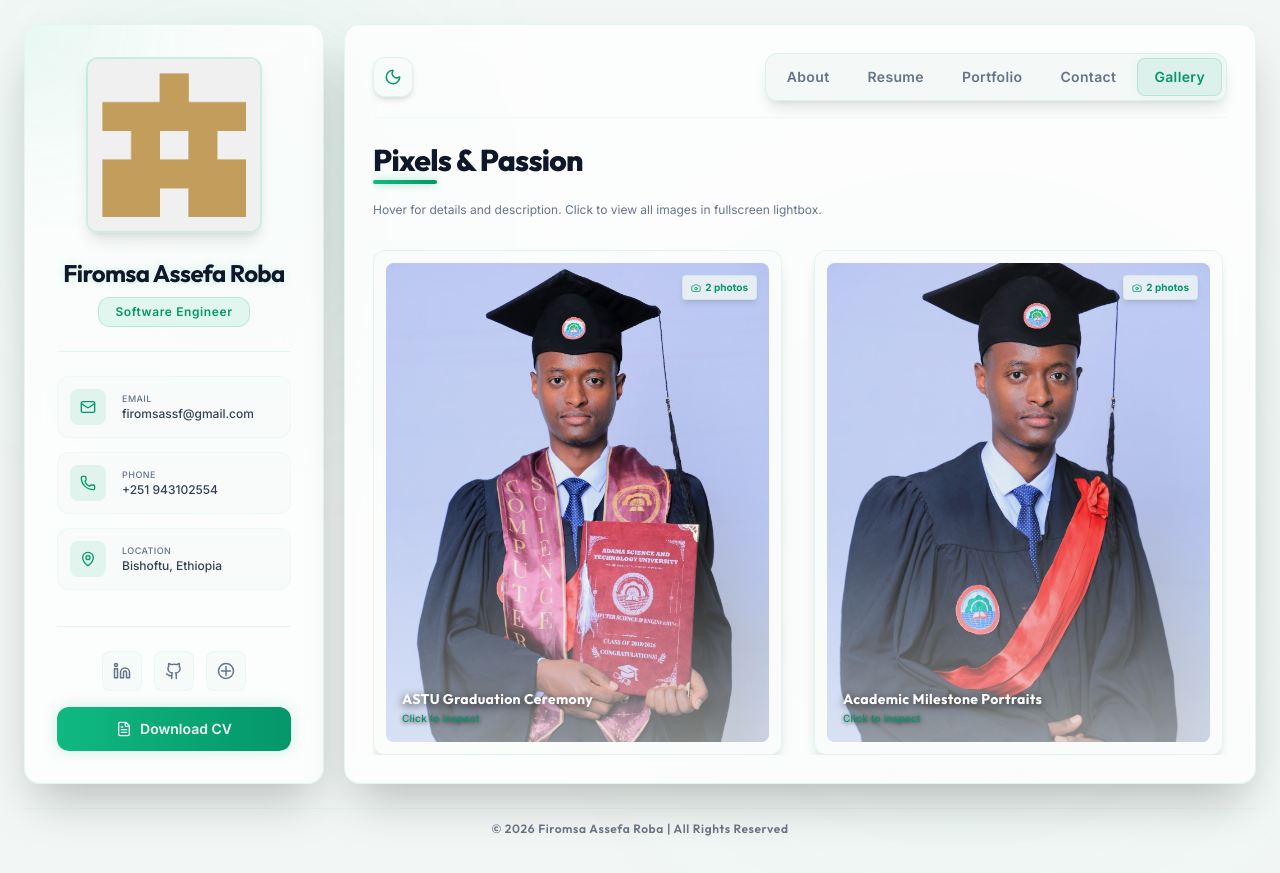
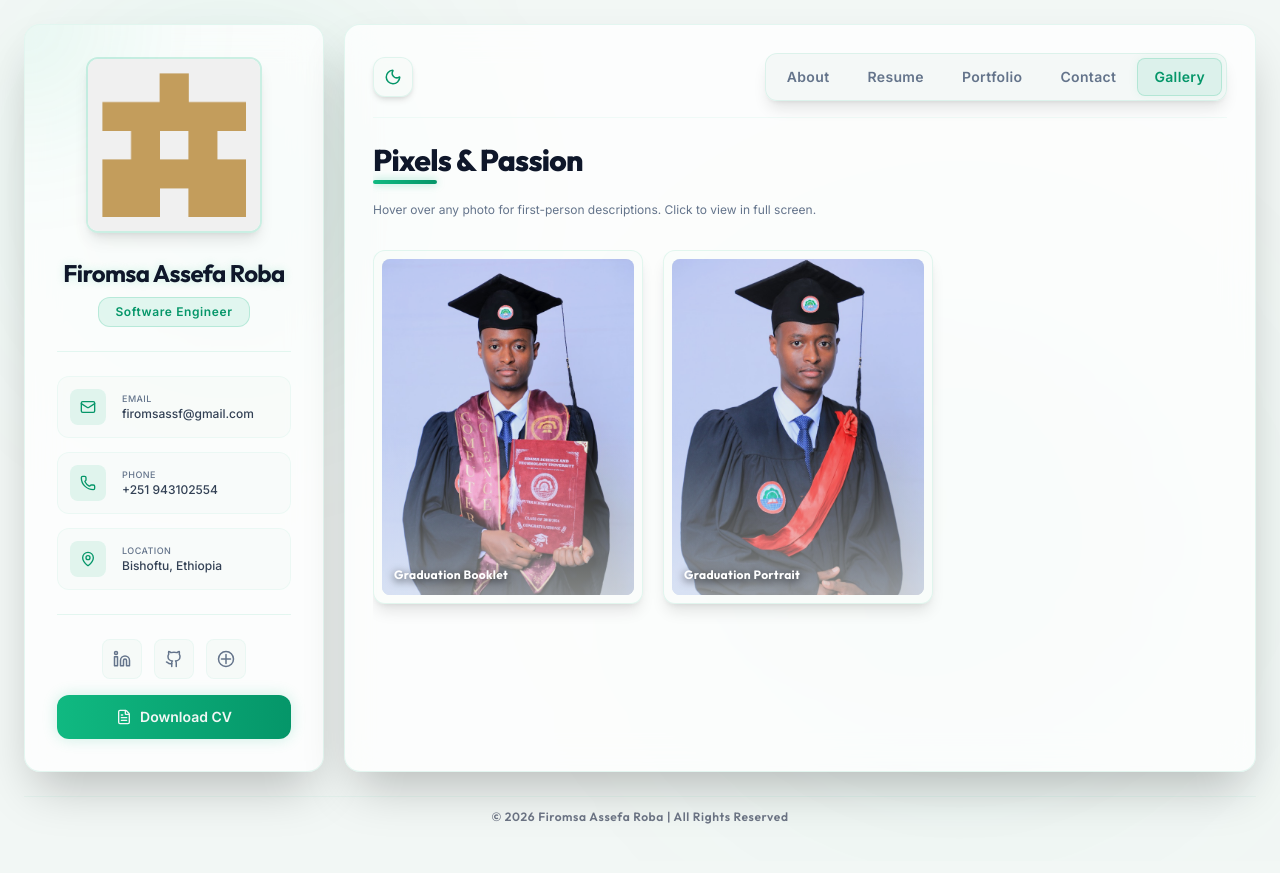
Before and after one commit to firo1919/portfolio-website, a Next.js app: page / in a window 1280 px wide. Both pictures are taken after a click on the tab "Gallery". Built offline with nearby package versions, Linux system fonts and the light colour scheme.

Commit message:
Refactor Gallery: 3-col paginated grid, first-person descriptions, individual photo cards

```diff
--- a/src/components/tabs/GalleryTab.tsx
+++ b/src/components/tabs/GalleryTab.tsx
@@ -4,55 +4,65 @@ import Image from "next/image";
 import { useState, useEffect } from "react";
 import { Camera, Image as ImageIcon, X, ChevronLeft, ChevronRight, Eye } from "lucide-react";
 
-interface GalleryCard {
+interface PhotoItem {
   id: string;
   title: string;
   description: string;
-  images: string[];
+  image: string;
 }
 
 export default function GalleryTab() {
-  const galleryCards: GalleryCard[] = [
+  const photos: PhotoItem[] = [
     {
-      id: "graduation-astu",
-      title: "ASTU Graduation Ceremony",
-      description: "Firomsa Assefa Roba holding the degree booklet at Adama Science and Technology University. Celebrating a milestone achievement in Computer Science and Engineering, Class of 2018/2026.",
-      images: ["/assets/graduation1.jpg", "/assets/graduation2.jpg"],
+      id: "grad-1",
+      title: "Graduation Booklet",
+      description: "I am holding my degree booklet at Adama Science and Technology University. It was a proud moment celebrating the completion of my BSc in Computer Science and Engineering, Class of 2018/2026.",
+      image: "/assets/graduation1.jpg",
     },
     {
-      id: "academic-portrait",
-      title: "Academic Milestone Portraits",
-      description: "Official graduation portraits showcasing academic achievement in Computer Science and Engineering, representing ASTU's commitment to innovation and research.",
-      images: ["/assets/graduation2.jpg", "/assets/graduation1.jpg"],
+      id: "grad-2",
+      title: "Graduation Portrait",
+      description: "My official graduation portrait in my academic gown. This marks the culmination of my hard work and dedication throughout my university years at ASTU.",
+      image: "/assets/graduation2.jpg",
     },
   ];
 
-  const [hoveredCard, setHoveredCard] = useState<GalleryCard | null>(null);
-  const [activeCard, setActiveCard] = useState<GalleryCard | null>(null);
-  const [activeImageIdx, setActiveImageIdx] = useState<number>(0);
+  const pageSize = 12; // 3 columns by 4 rows grid size capacity per page
+  const [currentPage, setCurrentPage] = useState(1);
+  const [hoveredPhoto, setHoveredPhoto] = useState<PhotoItem | null>(null);
+  const [activePhotoIdx, setActivePhotoIdx] = useState<number | null>(null);
   const [imgErrors, setImgErrors] = useState<Record<string, boolean>>({});
 
   const handleImageError = (path: string) => {
     setImgErrors((prev) => ({ ...prev, [path]: true }));
   };
 
+  const totalPages = Math.ceil(photos.length / pageSize);
+  const paginatedPhotos = photos.slice((currentPage - 1) * pageSize, currentPage * pageSize);
+
+  const handlePageChange = (page: number) => {
+    if (page >= 1 && page <= totalPages) {
+      setCurrentPage(page);
+    }
+  };
+
   const handlePrevImage = (e: React.MouseEvent) => {
     e.stopPropagation();
-    if (!activeCard) return;
-    setActiveImageIdx((prev) => (prev === 0 ? activeCard.images.length - 1 : prev - 1));
+    if (activePhotoIdx === null) return;
+    setActivePhotoIdx((prev) => (prev === 0 ? photos.length - 1 : (prev ?? 0) - 1));
   };
 
   const handleNextImage = (e: React.MouseEvent) => {
     e.stopPropagation();
-    if (!activeCard) return;
-    setActiveImageIdx((prev) => (prev === activeCard.images.length - 1 ? 0 : prev + 1));
+    if (activePhotoIdx === null) return;
+    setActivePhotoIdx((prev) => (prev === photos.length - 1 ? 0 : (prev ?? 0) + 1));
   };
 
   // Close lightbox on Escape key press
   useEffect(() => {
     const handleKeyDown = (e: KeyboardEvent) => {
       if (e.key === "Escape") {
-        setActiveCard(null);
+        setActivePhotoIdx(null);
       }
     };
     window.addEventListener("keydown", handleKeyDown);
@@ -68,49 +78,42 @@ export default function GalleryTab() {
           <span className="absolute bottom-[-6px] left-0 w-16 h-1 rounded bg-gradient-to-r from-mint-primary to-mint-secondary shadow-[0_0_8px_rgba(16,185,129,0.4)]" />
         </h1>
         <p className="text-xs text-text-muted mt-2">
-          Hover for details and description. Click to view all images in fullscreen lightbox.
+          Hover over any photo for first-person descriptions. Click to view in full screen.
         </p>
       </section>
 
-      {/* Grid of gallery cards */}
-      <div className="grid grid-cols-1 sm:grid-cols-2 gap-6 md:gap-8">
-        {galleryCards.map((card) => (
+      {/* Grid of gallery photos (3 columns on desktop, max 4 rows = 12 items capacity) */}
+      <div className="grid grid-cols-1 sm:grid-cols-2 md:grid-cols-3 gap-5">
+        {paginatedPhotos.map((photo, idx) => {
+          const absoluteIdx = (currentPage - 1) * pageSize + idx;
+          return (
             <div
-            key={card.id}
-            onMouseEnter={() => setHoveredCard(card)}
-            onMouseLeave={() => setHoveredCard(null)}
-            onClick={() => {
-              setActiveCard(card);
-              setActiveImageIdx(0);
-            }}
-            className="group rounded-xl overflow-hidden border border-mint-primary/10 hover:border-mint-primary/25 bg-bg-base/20 p-3 flex flex-col shadow-lg transition-all duration-300 hover:scale-[1.01] cursor-pointer relative"
+              key={photo.id}
+              onMouseEnter={() => setHoveredPhoto(photo)}
+              onMouseLeave={() => setHoveredPhoto(null)}
+              onClick={() => setActivePhotoIdx(absoluteIdx)}
+              className="group rounded-xl overflow-hidden border border-mint-primary/10 hover:border-mint-primary/25 bg-bg-base/20 p-2 flex flex-col shadow-lg transition-all duration-300 hover:scale-[1.01] cursor-pointer relative"
             >
               {/* Image Preview Frame */}
-            <div className="relative aspect-[4/5] w-full bg-gradient-to-br from-mint-secondary/15 to-bg-base rounded-lg overflow-hidden flex items-center justify-center">
-              {!imgErrors[card.images[0]] ? (
+              <div className="relative aspect-[3/4] w-full bg-gradient-to-br from-mint-secondary/15 to-bg-base rounded-lg overflow-hidden flex items-center justify-center">
+                {!imgErrors[photo.image] ? (
                   <Image
-                  src={card.images[0]}
-                  alt={card.title}
+                    src={photo.image}
+                    alt={photo.title}
                     fill
-                  sizes="(max-width: 640px) 100vw, (max-width: 1024px) 50vw, 33vw"
+                    sizes="(max-width: 768px) 100vw, 300px"
                     className="object-cover transition-transform duration-700 group-hover:scale-105 filter brightness-95 group-hover:brightness-100"
-                  onError={() => handleImageError(card.images[0])}
+                    onError={() => handleImageError(photo.image)}
                   />
                 ) : (
                   <div className="w-full h-full flex flex-col items-center justify-center p-4 text-center gap-1.5">
                     <ImageIcon size={32} className="text-mint-light/40" />
-                  <span className="text-[10px] text-text-muted font-semibold">{card.title}</span>
+                    <span className="text-[10px] text-text-muted font-semibold">{photo.title}</span>
                   </div>
                 )}
 
                 {/* Ambient overlay details */}
                 <div className="absolute inset-0 bg-gradient-to-t from-bg-base/90 via-transparent to-transparent opacity-60 group-hover:opacity-40 transition-opacity duration-300" />
-
-              {/* Floating photos count indicator */}
-              <div className="absolute top-3 right-3 px-2 py-1 rounded bg-bg-base/80 border border-mint-primary/10 flex items-center gap-1 text-[10px] font-bold text-mint-light backdrop-blur-sm shadow-md">
-                <Camera size={10} />
-                <span>{card.images.length} photos</span>
-              </div>
 
                 {/* Eye inspect floating button */}
                 <div className="absolute top-1/2 left-1/2 transform -translate-x-1/2 -translate-y-1/2 w-12 h-12 rounded-full bg-mint-primary/90 text-bg-base flex items-center justify-center shadow-lg opacity-0 scale-75 group-hover:opacity-100 group-hover:scale-100 transition-all duration-300 backdrop-blur-sm">
@@ -118,32 +121,74 @@ export default function GalleryTab() {
                 </div>
 
                 {/* Text label bottom overlay */}
-              <div className="absolute bottom-4 left-4 right-4 z-10">
-                <p className="text-sm font-bold text-white tracking-wide truncate font-heading drop-shadow-[0_2px_4px_rgba(0,0,0,0.8)]">
-                  {card.title}
-                </p>
-                <p className="text-[10px] text-mint-light font-medium tracking-wide mt-0.5 drop-shadow-[0_1px_2px_rgba(0,0,0,0.8)]">
-                  Click to inspect
+                <div className="absolute bottom-3 left-3 right-3 z-10">
+                  <p className="text-xs font-bold text-white tracking-wide truncate font-heading drop-shadow-[0_2px_4px_rgba(0,0,0,0.8)]">
+                    {photo.title}
                   </p>
                 </div>
               </div>
             </div>
-        ))}
+          );
+        })}
       </div>
 
+      {/* Pagination Controls */}
+      {totalPages > 1 && (
+        <div className="flex items-center justify-center gap-2 mt-6 pt-4 border-t border-mint-primary/5">
+          {/* Previous Button */}
+          <button
+            onClick={() => handlePageChange(currentPage - 1)}
+            disabled={currentPage === 1}
+            aria-label="Previous Page"
+            className="w-9 h-9 rounded-lg border border-mint-primary/10 flex items-center justify-center text-text-muted hover:text-mint-light hover:border-mint-primary/35 disabled:opacity-30 disabled:hover:text-text-muted disabled:hover:border-mint-primary/10 cursor-pointer disabled:cursor-not-allowed transition-all duration-300 bg-bg-base/20 hover:bg-bg-base/40"
+          >
+            <ChevronLeft size={16} />
+          </button>
+
+          {/* Page Numbers */}
+          {Array.from({ length: totalPages }, (_, i) => i + 1).map((page) => {
+            const isCurrent = page === currentPage;
+            return (
+              <button
+                key={page}
+                onClick={() => handlePageChange(page)}
+                aria-current={isCurrent ? "page" : undefined}
+                className={`w-9 h-9 rounded-lg font-semibold text-xs tracking-wider transition-all duration-300 cursor-pointer ${
+                  isCurrent
+                    ? "bg-mint-primary/10 text-mint-light border border-mint-primary/35 shadow-[0_0_8px_rgba(16,185,129,0.08)]"
+                    : "bg-bg-base/20 hover:bg-bg-base/40 text-text-muted hover:text-text-body border border-mint-primary/5"
+                }`}
+              >
+                {page}
+              </button>
+            );
+          })}
+
+          {/* Next Button */}
+          <button
+            onClick={() => handlePageChange(currentPage + 1)}
+            disabled={currentPage === totalPages}
+            aria-label="Next Page"
+            className="w-9 h-9 rounded-lg border border-mint-primary/10 flex items-center justify-center text-text-muted hover:text-mint-light hover:border-mint-primary/35 disabled:opacity-30 disabled:hover:text-text-muted disabled:hover:border-mint-primary/10 cursor-pointer disabled:cursor-not-allowed transition-all duration-300 bg-bg-base/20 hover:bg-bg-base/40"
+          >
+            <ChevronRight size={16} />
+          </button>
+        </div>
+      )}
+
       {/* Hover Tooltip Overlay with Image Maximized & Description Right */}
-      {hoveredCard && (
+      {hoveredPhoto && (
         <div className="hidden lg:flex fixed bottom-6 right-6 w-[560px] bg-glass border-glass rounded-xl p-4 shadow-[0_10px_30px_rgba(0,0,0,0.5)] z-40 animate-slideUp gap-4 pointer-events-none">
           {/* Left Side: Maximized Image */}
-          <div className="relative w-40 h-52 rounded-lg overflow-hidden flex-shrink-0 border border-mint-primary/10">
-            {!imgErrors[hoveredCard.images[0]] ? (
+          <div className="relative w-40 h-52 rounded-lg overflow-hidden flex-shrink-0 border border-mint-primary/10 bg-gradient-to-br from-mint-secondary/15 to-bg-base flex items-center justify-center">
+            {!imgErrors[hoveredPhoto.image] ? (
               <Image
-                src={hoveredCard.images[0]}
-                alt={hoveredCard.title}
+                src={hoveredPhoto.image}
+                alt={hoveredPhoto.title}
                 fill
                 sizes="160px"
                 className="object-cover"
-                onError={() => handleImageError(hoveredCard.images[0])}
+                onError={() => handleImageError(hoveredPhoto.image)}
               />
             ) : (
               <div className="w-full h-full bg-bg-base flex items-center justify-center">
@@ -155,28 +200,28 @@ export default function GalleryTab() {
           {/* Right Side: Description and Details */}
           <div className="flex flex-col gap-2 min-w-0">
             <h3 className="text-base font-bold text-text-heading font-heading tracking-wide border-b border-mint-primary/5 pb-1">
-              {hoveredCard.title}
+              {hoveredPhoto.title}
             </h3>
             <p className="text-xs text-text-body leading-relaxed">
-              {hoveredCard.description}
+              {hoveredPhoto.description}
             </p>
             <div className="mt-auto flex items-center gap-1.5 text-[10px] text-mint-light font-semibold uppercase tracking-wider">
               <Camera size={10} />
-              <span>Includes {hoveredCard.images.length} High-Res Photos</span>
+              <span>ASTU Graduation Gallery</span>
             </div>
           </div>
         </div>
       )}
 
       {/* Fullscreen Lightbox Modal */}
-      {activeCard && (
+      {activePhotoIdx !== null && (
         <div
-          onClick={() => setActiveCard(null)}
+          onClick={() => setActivePhotoIdx(null)}
           className="fixed inset-0 bg-black/95 backdrop-blur-md z-50 flex flex-col items-center justify-center p-4 md:p-8 animate-fadeIn"
         >
           {/* Close button */}
           <button
-            onClick={() => setActiveCard(null)}
+            onClick={() => setActivePhotoIdx(null)}
             className="absolute top-4 right-4 w-11 h-11 rounded-lg bg-white/5 hover:bg-white/10 text-white flex items-center justify-center cursor-pointer transition-colors"
             aria-label="Close Fullscreen"
           >
@@ -191,23 +236,23 @@ export default function GalleryTab() {
             {/* Header info */}
             <div className="text-center w-full max-w-xl px-4">
               <h2 className="text-lg md:text-xl font-bold text-white font-heading truncate">
-                {activeCard.title}
+                {photos[activePhotoIdx].title}
               </h2>
               <p className="text-xs text-gray-400 mt-1 md:line-clamp-2">
-                {activeCard.description}
+                {photos[activePhotoIdx].description}
               </p>
             </div>
 
             {/* Slider frame */}
             <div className="relative w-full aspect-[4/5] sm:aspect-[4/3] md:max-h-[70vh] rounded-xl overflow-hidden bg-zinc-950/60 border border-white/10 flex items-center justify-center">
-              {!imgErrors[activeCard.images[activeImageIdx]] ? (
+              {!imgErrors[photos[activePhotoIdx].image] ? (
                 <Image
-                  src={activeCard.images[activeImageIdx]}
-                  alt={`${activeCard.title} - ${activeImageIdx + 1}`}
+                  src={photos[activePhotoIdx].image}
+                  alt={`${photos[activePhotoIdx].title} - ${activePhotoIdx + 1}`}
                   fill
                   sizes="100vw"
                   className="object-contain"
-                  onError={() => handleImageError(activeCard.images[activeImageIdx])}
+                  onError={() => handleImageError(photos[activePhotoIdx].image)}
                 />
               ) : (
                 <div className="flex flex-col items-center gap-2">
@@ -217,7 +262,7 @@ export default function GalleryTab() {
               )}
 
               {/* Slider Controls */}
-              {activeCard.images.length > 1 && (
+              {photos.length > 1 && (
                 <>
                   <button
                     onClick={handlePrevImage}
@@ -240,12 +285,12 @@ export default function GalleryTab() {
 
             {/* Slide Indicators / Thumbnails */}
             <div className="flex items-center gap-2 mt-2">
-              {activeCard.images.map((_, i) => (
+              {photos.map((_, i) => (
                 <button
                   key={i}
-                  onClick={() => setActiveImageIdx(i)}
+                  onClick={() => setActivePhotoIdx(i)}
                   className={`w-2.5 h-2.5 rounded-full transition-all cursor-pointer ${
-                    i === activeImageIdx ? "bg-mint-primary scale-110 shadow-[0_0_8px_rgba(16,185,129,0.5)]" : "bg-white/30"
+                    i === activePhotoIdx ? "bg-mint-primary scale-110 shadow-[0_0_8px_rgba(16,185,129,0.5)]" : "bg-white/30"
                   }`}
                   aria-label={`Go to slide ${i + 1}`}
                 />
```
Lines whose indentation alone changed are shown as unchanged.
